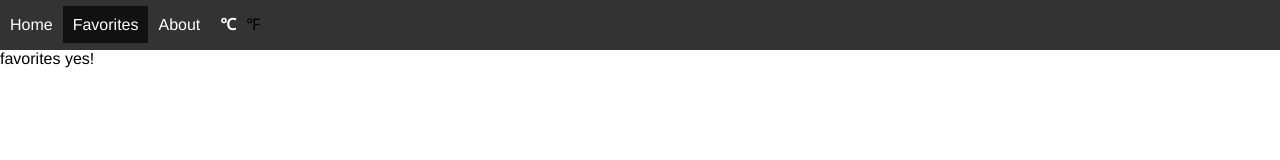
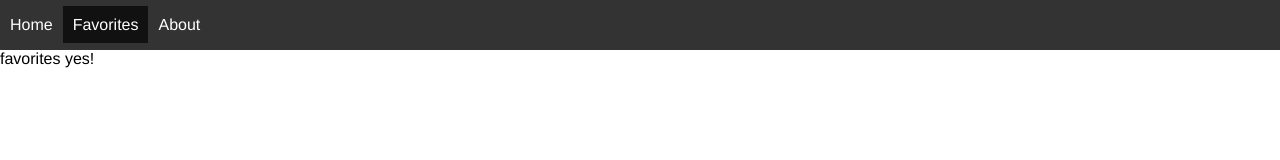
Before and after one commit to doubletuna/weather-app, a React (Create React App) app in the folder client/: page /#/favorites in a window 1280 px wide. Shown: the top 160 px of the page. Built offline with nearby package versions, Linux system fonts and the light colour scheme.

Commit message:
toggle C/F visible in only root

```diff
--- a/client/src/Components/NavBar/NavBar.tsx
+++ b/client/src/Components/NavBar/NavBar.tsx
@@ -40,10 +40,12 @@ const NavBar = (props: NavBarProps) => {
         <li className="nav-option">
           <NavLink exact activeClassName="active" to="/about">About</NavLink>
         </li>
-        <li className="nav-option">
-          <span className={`set-units ${units === Units.METRIC ? "active" : ""}`} onClick={() => toggleUnits(Units.METRIC)}>&#8451;</span>
-          <span className={`set-units ${units === Units.IMPERIAL ? "active" : ""}`} onClick={() => toggleUnits(Units.IMPERIAL)}>&#8457;</span>
-        </li>
+        {
+          currentPath === '/' && <li className="nav-option">
+            <span className={`set-units ${units === Units.METRIC ? "active" : ""}`} onClick={() => toggleUnits(Units.METRIC)}>&#8451;</span>
+            <span className={`set-units ${units === Units.IMPERIAL ? "active" : ""}`} onClick={() => toggleUnits(Units.IMPERIAL)}>&#8457;</span>
+          </li>
+        }
       </ul>
       {
         currentPath === '/' && <Search />
```
